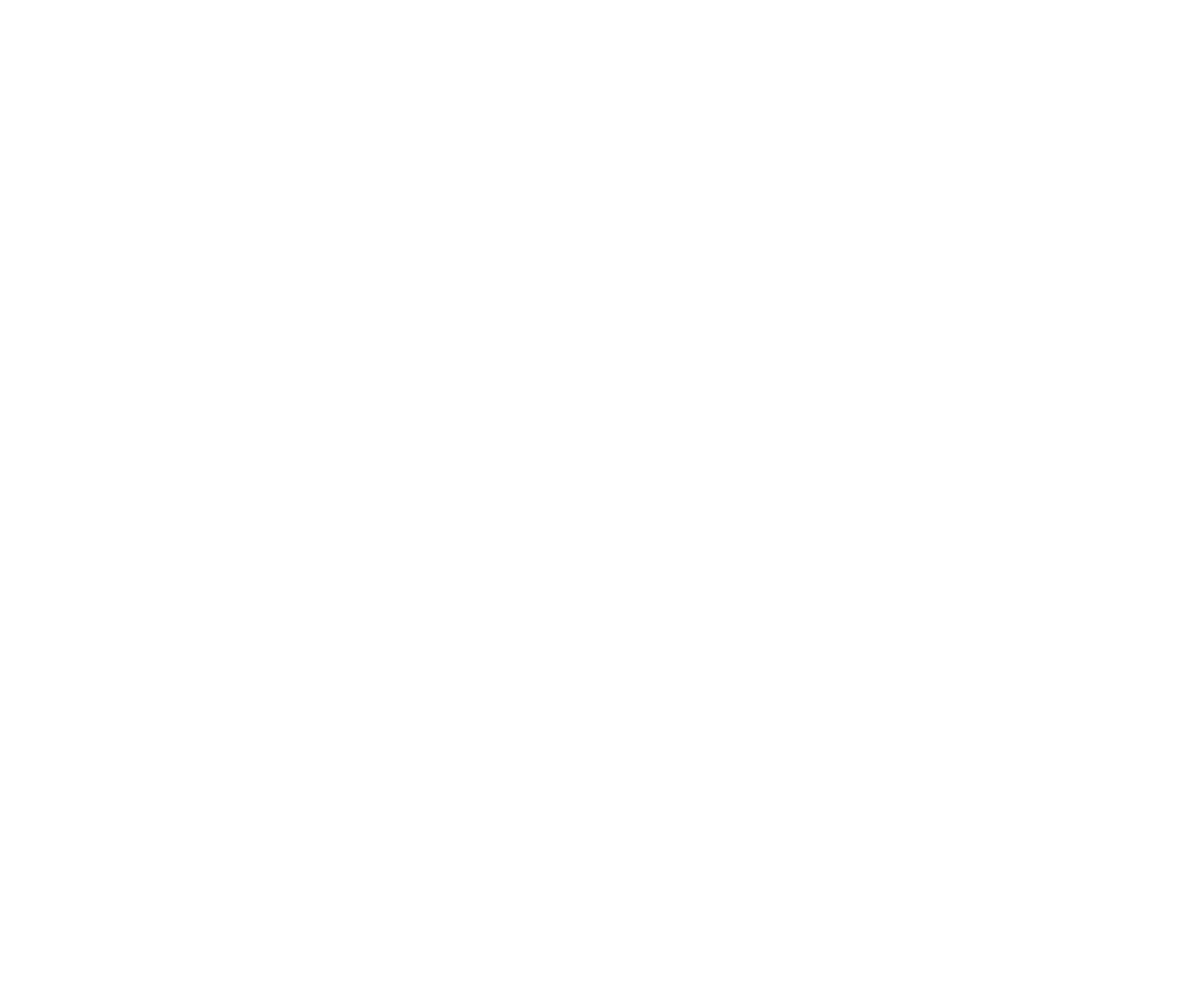
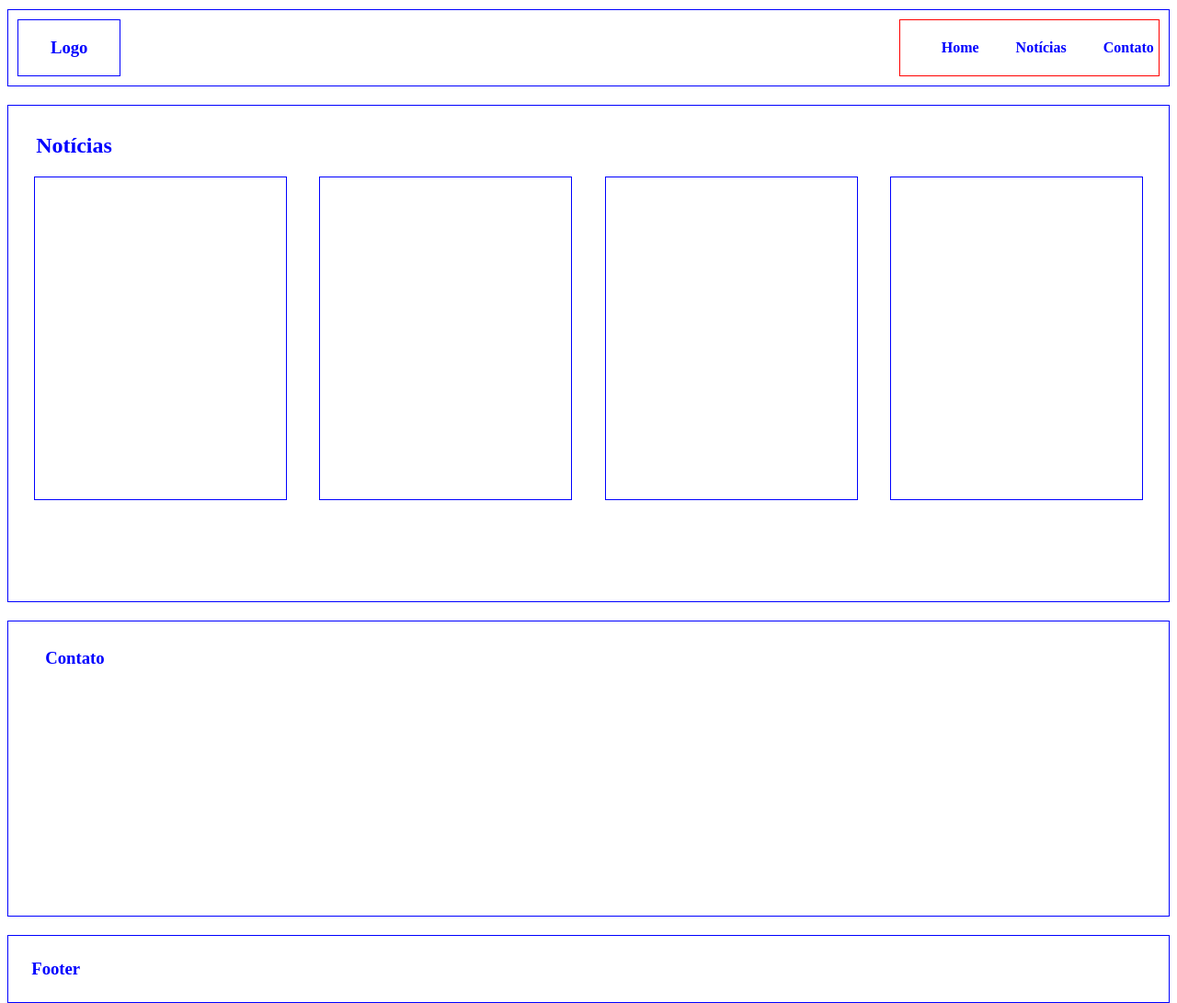
Before and after one commit to MisaelSantana/ONG-SocialProjeto, a plain HTML site: page index.html in a window 1280 px wide. Shown: the whole page at 92% size. Before the commit the page ends 800 px from the top, so only its background shows below. Drawn offline with Linux system fonts and the light colour scheme.

Commit message:
finalizacao do html e css

```diff
--- a/assets/css/styles.css
+++ b/assets/css/styles.css
@@ -0,0 +1,94 @@
+body {
+  padding: 0;
+  margin: 0;
+}
+
+.container {
+  border: solid 1px blue;
+  max-width: 97%;
+  display: flex;
+  flex-wrap: wrap;
+  padding: 10px;
+  margin: 0 auto;
+  margin-bottom: 20px;
+  margin-top: 10px;
+  justify-content: space-between;
+}
+
+.logo {
+  border: solid 1px blue;
+  width: 110px;
+  display: flex;
+  justify-content: center;
+}
+
+.logo h3 {
+  color: blue;
+}
+
+.home {
+  border: solid 1px red;
+  display: flex;
+  color: blue;
+  max-width: 80%;
+  padding: 5px;
+}
+
+.containernews {
+  max-width: 97%;
+  border: solid 1px blue;
+  flex-wrap: wrap;
+  padding: 10px;
+  margin: 0 auto;
+}
+
+.title {
+  margin-left: 10px;
+  color: blue;
+  padding-left: 10px;
+}
+
+.news {
+  max-width: 100%;
+  display: flex;
+  flex-wrap: wrap;
+  margin: 0 auto;
+  margin-bottom: 100px;
+}
+
+.divnews {
+  border: solid 1px blue;
+  width: 22%;
+  height: 350px;
+  margin: 0 auto;
+  flex-wrap: wrap;
+}
+
+.containercontact {
+  border: solid 1px blue;
+  display: flex;
+  max-width: 97%;
+  height: 300px;
+  margin: 0 auto;
+  margin-top: 20px;
+  padding: 10px;
+}
+
+.containercontact h3 {
+  color: blue;
+  margin-left: 30px;
+}
+
+.footer {
+  border: solid 1px blue;
+  max-width: 97%;
+  display: flex;
+  margin: 0 auto;
+  margin-top: 20px;
+  padding: 10px;
+}
+
+.footer h3 {
+  color: blue;
+  margin: 15px;
+}
--- a/index.html
+++ b/index.html
@@ -1,11 +1,52 @@
 <!DOCTYPE html>
 <html lang="pt-br">
 <head>
-    <meta charset="UTF-8">
-    <meta name="viewport" content="width=device-width, initial-scale=1.0">
-    <title>Ong-SocialProjeto</title>
+  <meta charset="UTF-8">
+  <meta name="viewport" content="width=device-width, initial-scale=1.0">
+  <title>Ong-SocialProjeto</title>
+  <link rel="stylesheet" href="./assets/css/styles.css">
 </head>
 <body>
 
+  <section class="container">
+    <div class="logo">
+      <h3>
+        Logo
+      </h3>
+    </div>
+
+    <div class="home">
+      <ul><strong><a href=""></a> Home</strong></ul>
+      <ul><strong><a href=""></a> Notícias</strong></ul>
+      <ul><strong><a href=""></a> Contato</strong></ul>
+    </div>
+  </section>
+
+  <section class="containernews">
+    <div class="title">
+      <h1>Notícias</h1>
+    </div>
+
+    <div class="news">
+      <div class="divnews"></div>
+      <div class="divnews"></div>
+      <div class="divnews"></div>
+      <div class="divnews"></div>
+    </div>
+  </section>
+
+  <section class="containercontact">
+    <div>
+      <h3>Contato</h3>
+    </div>
+  </section>
+
+  <footer class="footer">
+    <h3>
+      Footer
+    </h3>
+  </footer>
+
+  <script src="./js/arquivo.js"></script>
 </body>
 </html>
```
Also changed, not shown: js/arquivo.js (added).
